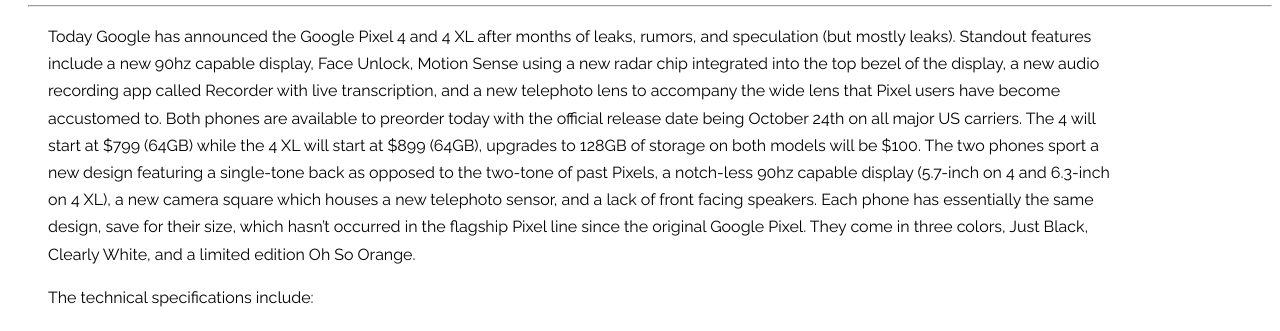
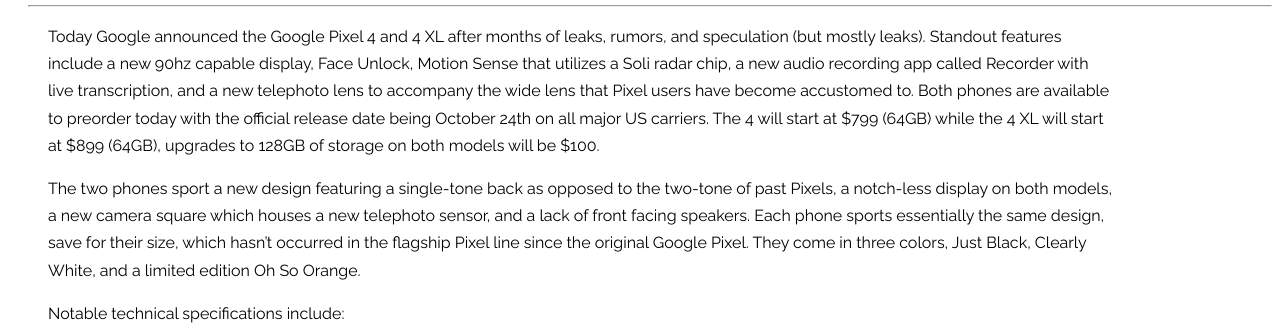
Before and after one commit to Pobsterlot/parkerwiley.xyz, a plain HTML site: page googleannouncespixel4.html in a window 1280 px wide. Shown: the part 444-775 px from the top of the page. Drawn offline with Linux system fonts and the light colour scheme.

Commit message:
Update googleannouncespixel4.html

```diff
--- a/googleannouncespixel4.html
+++ b/googleannouncespixel4.html
@@ -26,10 +26,12 @@
     </header>
     <main>
         <p>
-            Today Google has announced the Google Pixel 4 and 4 XL after months of leaks, rumors, and speculation (but mostly leaks). Standout features include a new 90hz capable display, Face Unlock, Motion Sense using a new radar chip integrated into the top bezel of the display, a new audio recording app called Recorder with live transcription, and a new telephoto lens to accompany the wide lens that Pixel users have become accustomed to. Both phones are available to preorder today with the official release date being October 24th on all major US carriers. The 4 will start at $799 (64GB) while the 4 XL will start at $899 (64GB), upgrades to 128GB of storage on both models will be $100.
-            The two phones sport a new design featuring a single-tone back as opposed to the two-tone of past Pixels, a notch-less 90hz capable display (5.7-inch on 4 and 6.3-inch on 4 XL), a new camera square which houses a new telephoto sensor, and a lack of front facing speakers. Each phone has essentially the same design, save for their size, which hasn’t occurred in the flagship Pixel line since the original Google Pixel. They come in three colors, Just Black, Clearly White, and a limited edition Oh So Orange.
+            Today Google announced the Google Pixel 4 and 4 XL after months of leaks, rumors, and speculation (but mostly leaks). Standout features include a new 90hz capable display, Face Unlock, Motion Sense that utilizes a Soli radar chip, a new audio recording app called Recorder with live transcription, and a new telephoto lens to accompany the wide lens that Pixel users have become accustomed to. Both phones are available to preorder today with the official release date being October 24th on all major US carriers. The 4 will start at $799 (64GB) while the 4 XL will start at $899 (64GB), upgrades to 128GB of storage on both models will be $100.
         </p>
-        <p>The technical specifications include:</p>
+        <p>
+            The two phones sport a new design featuring a single-tone back as opposed to the two-tone of past Pixels, a notch-less display on both models, a new camera square which houses a new telephoto sensor, and a lack of front facing speakers. Each phone sports essentially the same design, save for their size, which hasn’t occurred in the flagship Pixel line since the original Google Pixel. They come in three colors, Just Black, Clearly White, and a limited edition Oh So Orange.
+        </p>
+        <p>Notable technical specifications include:</p>
         <ul>
             <li>Qualcommm Snapdragon 855</li>
             <li>Pixel Neural Core</li>
```
